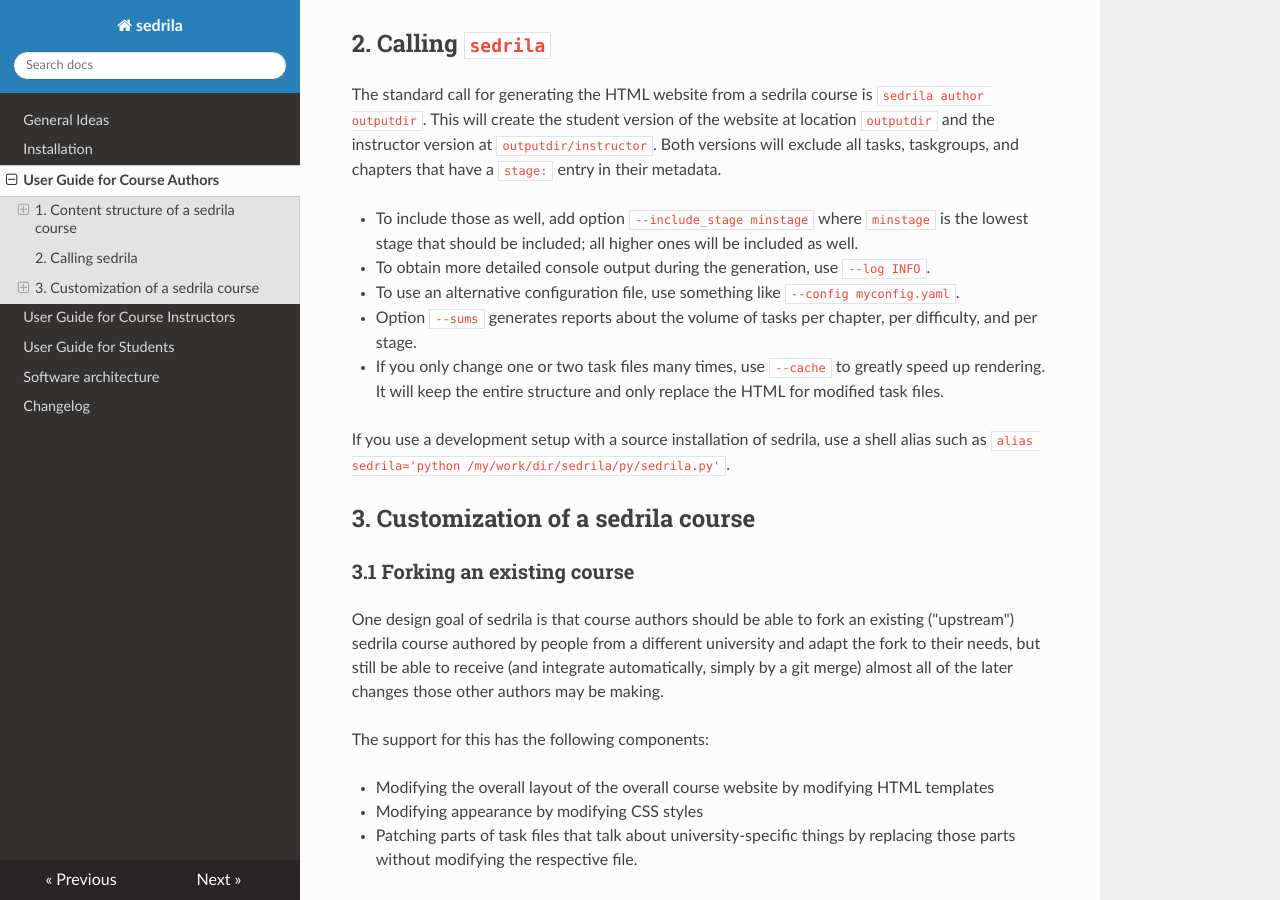
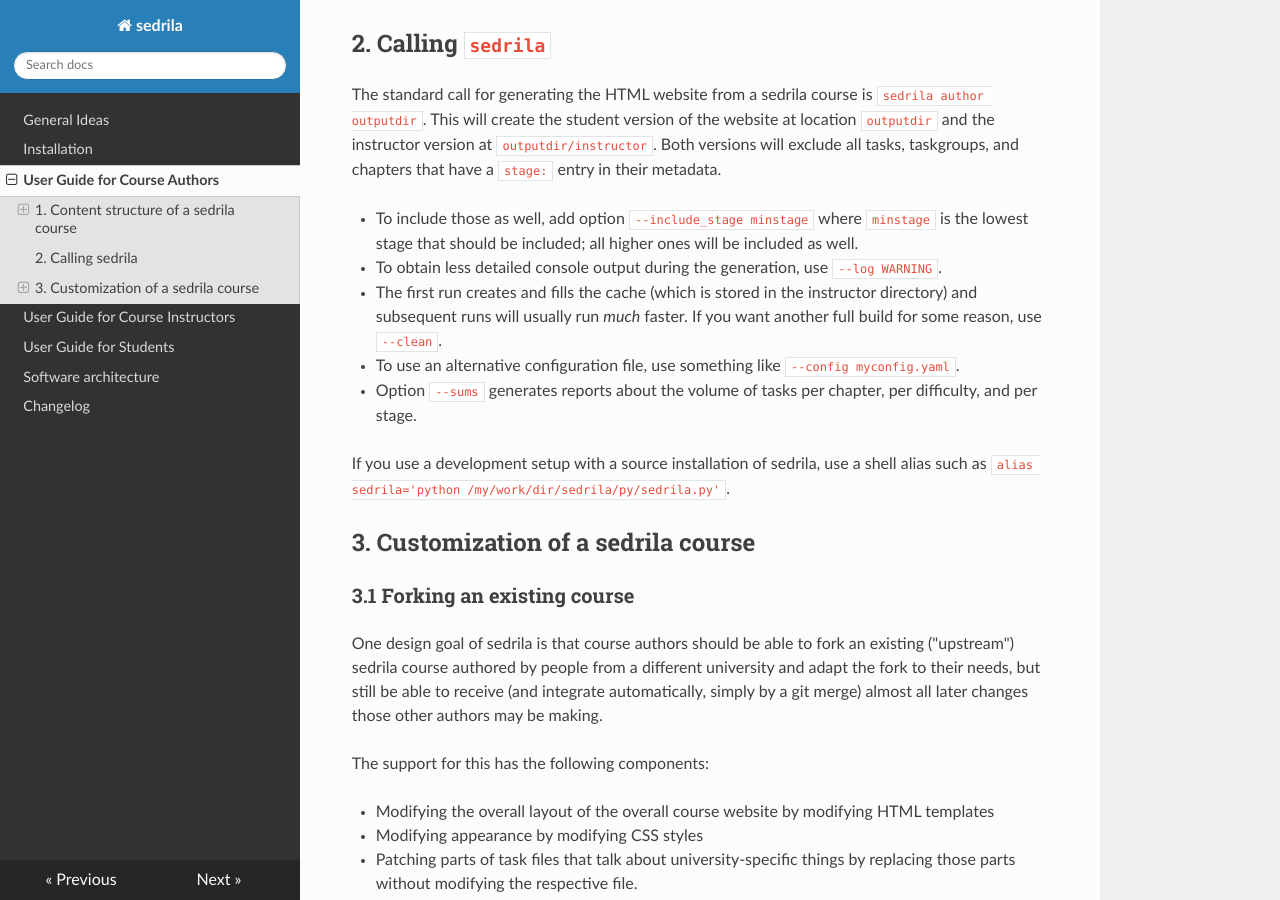
Before and after one commit to fubinf/sedrila, an MkDocs documentation site: the page built from docs/authors.md, in a window 1280 px wide and 900 px high, scrolled down 15476 px. Built offline with MkDocs 1.6.1, drawn with Linux system fonts in a browser that asks for light colours; nearby versions of some CDN libraries; some of the changed text lies outside the part shown.

Commit message:
authors.md: updated documentation

```diff
--- a/docs/authors.md
+++ b/docs/authors.md
@@ -763,13 +763,13 @@
 
 - To include those as well, add option `--include_stage minstage` where `minstage`
   is the lowest stage that should be included; all higher ones will be included as well.
-- To obtain more detailed console output during the generation, use `--log INFO`.
+- To obtain less detailed console output during the generation, use `--log WARNING`.
+- The first run creates and fills the cache (which is stored in the instructor directory)
+  and subsequent runs will usually run _much_ faster.
+  If you want another full build for some reason, use `--clean`.
 - To use an alternative configuration file, use something like `--config myconfig.yaml`.
 - Option `--sums` generates reports about the volume of tasks per chapter,
   per difficulty, and per stage.
-- If you only change one or two task files many times, use `--cache`
-  to greatly speed up rendering. It will keep the entire structure and only
-  replace the HTML for modified task files.
 
 If you use a development setup with a source installation of sedrila,
 use a shell alias such as
@@ -783,7 +783,7 @@
 One design goal of sedrila is that course authors should be able to fork an existing ("upstream")
 sedrila course authored by people from a different university and adapt the fork to their needs,
 but still be able to receive (and integrate automatically, simply by a git merge) almost all
-of the later changes those other authors may be making.
+later changes those other authors may be making.
 
 The support for this has the following components:
 
@@ -868,15 +868,8 @@
 _"fatal: cannot rebase with locally recorded submodule modifications"_
 by reading https://stackoverflow.com/questions/54215983.
 
-Besides the second repo for `altdir`, SeDriLa courses will often have third,
-stand-alone repo (called the "instructor repo")
-for instructor information that is too bulky to be used via the [INCLUDE] mechamism.
-
-A typical example would be larger programs that consist of multiple files
-and are less convenient for instructors to look at in the browser
-(they would rather use an IDE), let alone to execute.
-Instructors should simply have a copy of the instructor repo (if it exists)
-at standby and `[INSTRUCTOR]` blocks in tasks will then mention the respective filenames.
+The second repo for `altdir` will often also include the `itree.zip` tree.
+Alternatively, especially if its contents are bulky, the latter could reside in a third repo.
 
 ### 3.6 Translating into English
 
```
Also changed, not shown: other parts of docs/authors.md (+1 -1 lines).
